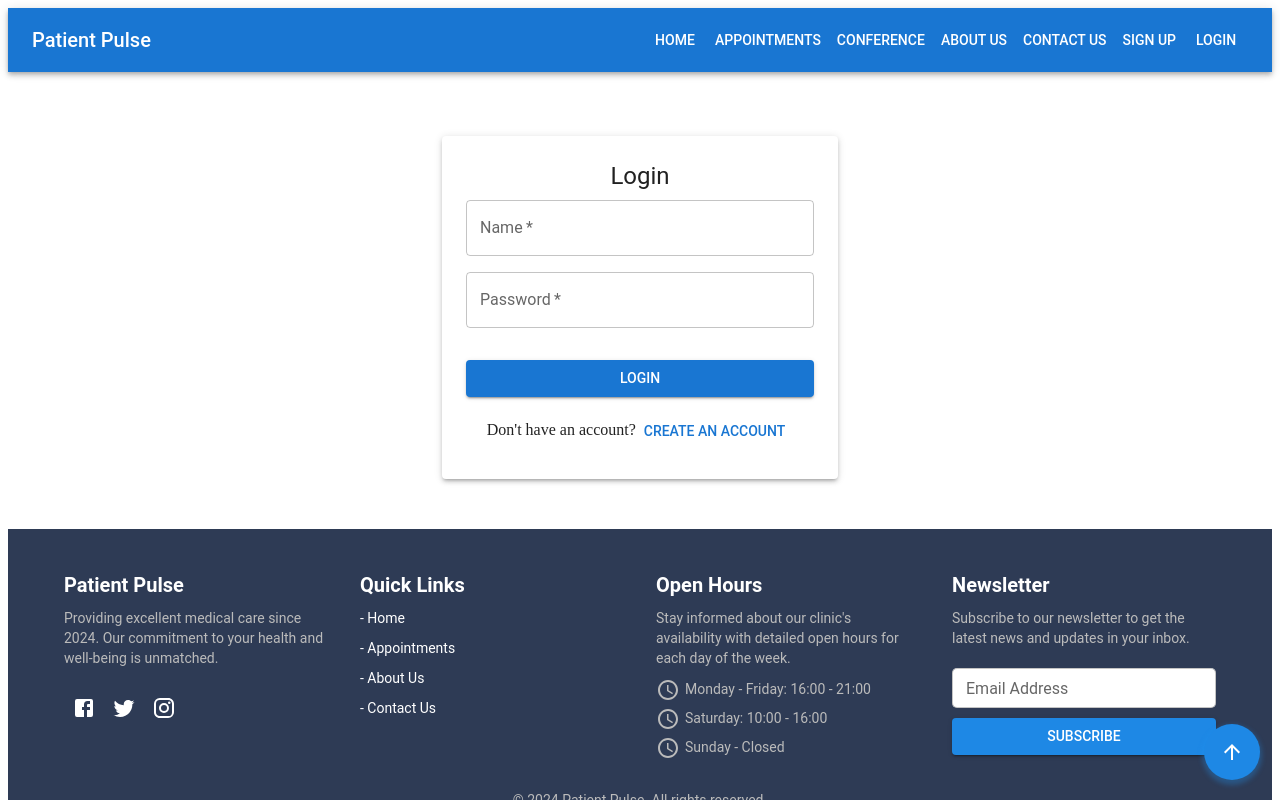
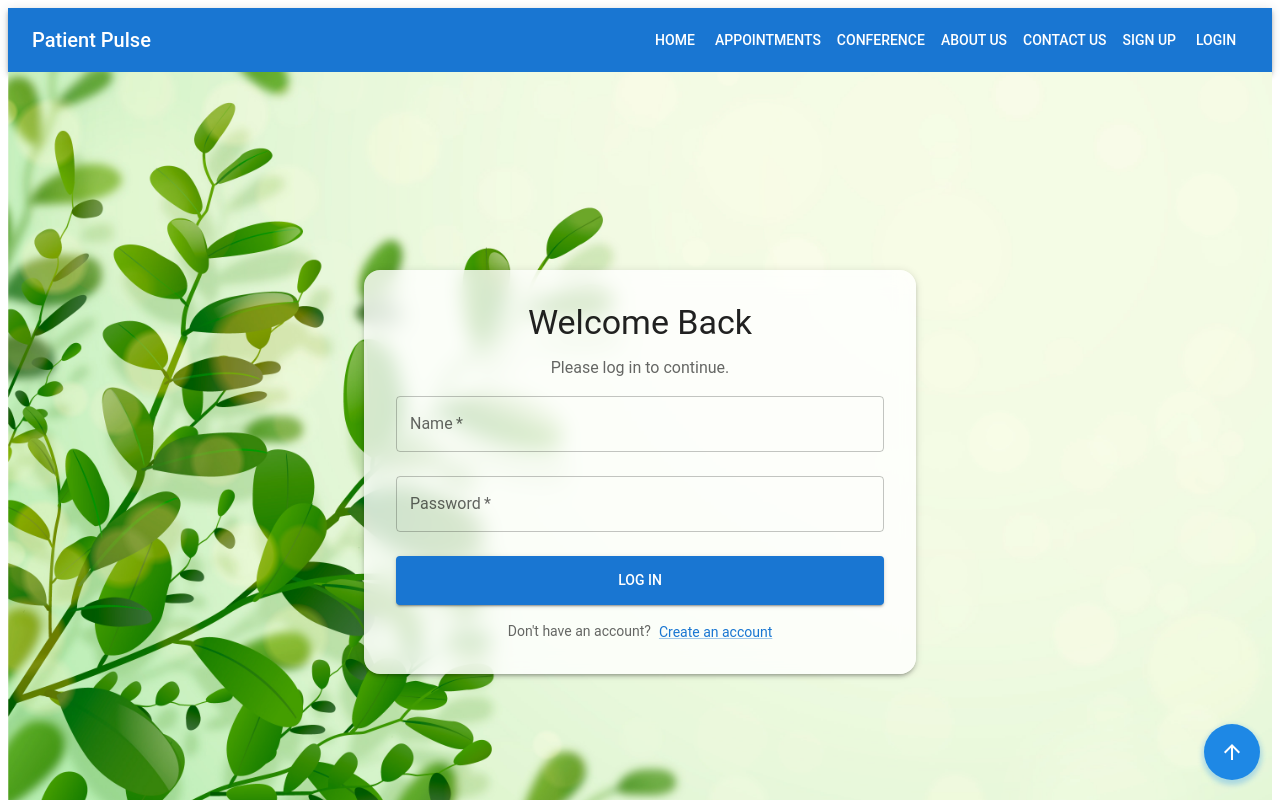
Before and after one commit to ANRDSGit/WEB_PP, a React (Create React App) app in the folder pulse/: page /login in a window 1280 px wide. Shown: the top 800 px of the page. Built offline with nearby package versions, Linux system fonts and the light colour scheme.

Commit message:
Refactor Login and Signup components to update form labels, improve styling, and add account creation and login links

```diff
--- a/pulse/src/components/Login.js
+++ b/pulse/src/components/Login.js
@@ -8,7 +8,9 @@ import {
   Button,
   Container,
   Paper,
+  Grid,
   Alert,
+  Link,
 } from '@mui/material';
 
 const Login = () => {
@@ -33,50 +35,82 @@ const Login = () => {
   };
 
   return (
-    <Container component="main" maxWidth="xs" sx={{ mt: 8 }}> {/* Added margin-top */}
-      <Paper elevation={3} sx={{ padding: 3 }}>
-        <Typography variant="h5" align="center" gutterBottom>
-          Login
+    <Box
+      sx={{
+        minHeight: '100vh', // Full height of the screen
+        backgroundImage: 'url(/back5.jpg)', // Background image path
+        backgroundSize: 'cover', // Cover the entire background
+        backgroundPosition: 'center', // Center the image
+        display: 'flex', // Align content in the center
+        justifyContent: 'center',
+        alignItems: 'center',
+      }}
+    >
+      <Container component="main" maxWidth="sm">
+        <Paper elevation={3} sx={{ padding: 4, borderRadius: 4, backdropFilter: 'blur(10px)', backgroundColor: 'rgba(255, 255, 255, 0.8)' }}>
+          <Typography variant="h4" align="center" gutterBottom>
+            Welcome Back
           </Typography>
-        {error && <Alert severity="error">{error}</Alert>}
+          <Typography variant="body1" align="center" color="textSecondary" gutterBottom>
+            Please log in to continue.
+          </Typography>
+          {error && <Alert severity="error" sx={{ mb: 2 }}>{error}</Alert>}
           <form onSubmit={handleSubmit}>
-          <Box sx={{ display: 'flex', flexDirection: 'column', gap: 2 }}>
+            <Box sx={{ mt: 2 }}>
+              <Grid container spacing={3}>
+                <Grid item xs={12}>
                   <TextField
                     name="name"
                     label="Name"
                     variant="outlined"
+                    fullWidth
                     value={credentials.name}
                     onChange={handleChange}
                     required
                   />
+                </Grid>
+                <Grid item xs={12}>
                   <TextField
                     name="password"
                     label="Password"
                     type="password"
                     variant="outlined"
+                    fullWidth
                     value={credentials.password}
                     onChange={handleChange}
                     required
                   />
+                </Grid>
+              </Grid>
               <Button
                 type="submit"
                 variant="contained"
                 color="primary"
                 fullWidth
-              sx={{ marginTop: 2 }}
+                sx={{ mt: 3, mb: 2, py: 1.5 }} // Increased padding for a more substantial button
               >
-              Login
+                Log In
               </Button>
-
-          <Typography variant="h8" align="center" gutterBottom>
+              <Grid container justifyContent="center">
+                <Grid item>
+                  <Typography variant="body2" color="textSecondary">
                     Don't have an account?
-            <Button align="center" onClick={() => navigate('/signin')}>Create an Account</Button>
+                    <Link
+                      component="button"
+                      variant="body2"
+                      onClick={() => navigate('/signin')}
+                      sx={{ ml: 1 }}
+                    >
+                      Create an account
+                    </Link>
                   </Typography>
-
+                </Grid>
+              </Grid>
             </Box>
           </form>
         </Paper>
       </Container>
+    </Box>
   );
 };
 
--- a/pulse/src/components/Signup.js
+++ b/pulse/src/components/Signup.js
@@ -9,6 +9,8 @@ import {
   MenuItem,
   InputLabel,
   FormControl,
+  Grid,
+  Paper,
   Box,
 } from '@mui/material';
 import axios from 'axios';
@@ -19,8 +21,8 @@ const SignIn = () => {
     age: '',
     gender: '',
     bloodGroup: '',
-    number:'',
-    email:'',
+    number: '',
+    email: '',
     password: ''
   });
 
@@ -52,17 +54,24 @@ const SignIn = () => {
   };
 
   return (
-    <Container maxWidth="xs" sx={{ mt: 4 }}>
     <Box
       sx={{
-          padding: 3,
-          backgroundColor: '#ffffff', // Set background color to white
-          borderRadius: 2, // Rounded corners
-          boxShadow: 3, // Shadow effect
+        minHeight: '100vh',
+        backgroundImage: 'url(/back5.jpg)', // Path to your background image
+        backgroundSize: 'cover',
+        backgroundPosition: 'center',
+        display: 'flex',
+        justifyContent: 'center',
+        alignItems: 'center',
       }}
     >
-        <Typography variant="h4" gutterBottom align="center">
-          Sign Up
+      <Container component="main" maxWidth="sm">
+        <Paper elevation={4} sx={{ p: 4, borderRadius: 3, backdropFilter: 'blur(10px)', backgroundColor: 'rgba(255, 255, 255, 0.8)' }}>
+          <Typography variant="h4" align="center" gutterBottom>
+            Create Your Account
+          </Typography>
+          <Typography variant="body1" align="center" color="textSecondary" gutterBottom>
+            Please fill out the form to sign up.
           </Typography>
 
           {error && (
@@ -72,6 +81,8 @@ const SignIn = () => {
           )}
 
           <form onSubmit={handleSubmit}>
+            <Grid container spacing={2}>
+              <Grid item xs={12}>
                 <TextField
                   label="Name"
                   name="name"
@@ -79,9 +90,9 @@ const SignIn = () => {
                   onChange={handleChange}
                   fullWidth
                   required
-            margin="normal"
                 />
-
+              </Grid>
+              <Grid item xs={12} sm={6}>
                 <TextField
                   label="Age"
                   name="age"
@@ -89,11 +100,11 @@ const SignIn = () => {
                   onChange={handleChange}
                   fullWidth
                   required
-            margin="normal"
                   type="number" // Ensure the age field is a number input
                 />
-
-          <FormControl fullWidth margin="normal" required>
+              </Grid>
+              <Grid item xs={12} sm={6}>
+                <FormControl fullWidth required>
                   <InputLabel id="gender-label">Gender</InputLabel>
                   <Select
                     labelId="gender-label"
@@ -103,9 +114,11 @@ const SignIn = () => {
                   >
                     <MenuItem value="Male">Male</MenuItem>
                     <MenuItem value="Female">Female</MenuItem>
+                    <MenuItem value="Other">Other</MenuItem>
                   </Select>
                 </FormControl>
-
+              </Grid>
+              <Grid item xs={12} sm={6}>
                 <TextField
                   label="Blood Group"
                   name="bloodGroup"
@@ -113,17 +126,19 @@ const SignIn = () => {
                   onChange={handleChange}
                   fullWidth
                   required
-            margin="normal"
                 />
+              </Grid>
+              <Grid item xs={12} sm={6}>
                 <TextField
-            label="Number"
+                  label="Phone Number"
                   name="number"
                   value={formData.number}
                   onChange={handleChange}
                   fullWidth
                   required
-            margin="normal"
                 />
+              </Grid>
+              <Grid item xs={12}>
                 <TextField
                   label="Email"
                   name="email"
@@ -131,9 +146,9 @@ const SignIn = () => {
                   onChange={handleChange}
                   fullWidth
                   required
-            margin="normal"
                 />
-
+              </Grid>
+              <Grid item xs={12}>
                 <TextField
                   label="Password"
                   type="password"
@@ -142,27 +157,36 @@ const SignIn = () => {
                   onChange={handleChange}
                   fullWidth
                   required
-            margin="normal"
                 />
+              </Grid>
+            </Grid>
 
             <Button
               type="submit"
               variant="contained"
               color="primary"
               fullWidth
-            sx={{ mt: 2 }}
+              sx={{ mt: 3, py: 1.5 }}
             >
               Sign Up
             </Button>
 
-          <Typography variant="h8" align="center" gutterBottom>
-          Already have an account?
-            <Button align="center" onClick={() => navigate('/login')}>Login</Button>
+            <Box textAlign="center" sx={{ mt: 2 }}>
+              <Typography variant="body2" color="textSecondary">
+                Already have an account?{' '}
+                <Button
+                  variant="text"
+                  color="primary"
+                  onClick={() => navigate('/login')}
+                >
+                  Login
+                </Button>
               </Typography>
-
+            </Box>
           </form>
+        </Paper>
+      </Container>
     </Box>
-    </Container>
   );
 };
 
```
Also changed, not shown: pulse/public/back5.jpg (added). Lines whose indentation alone changed are shown as unchanged.
